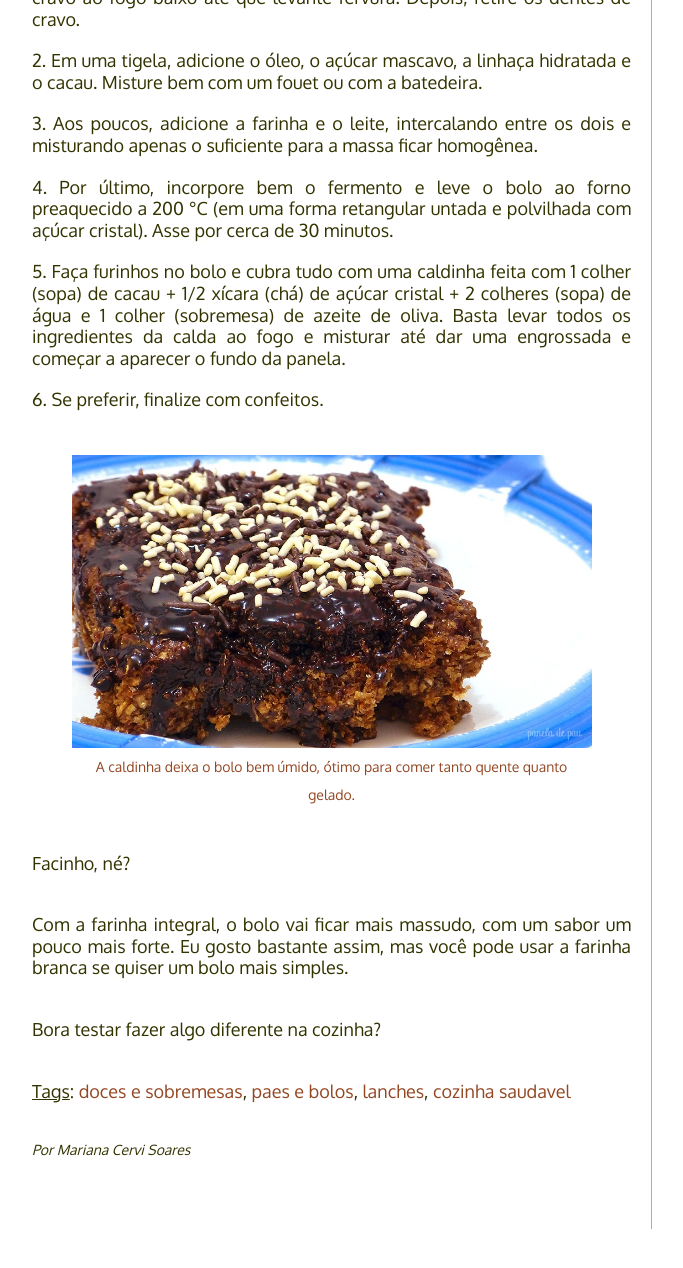
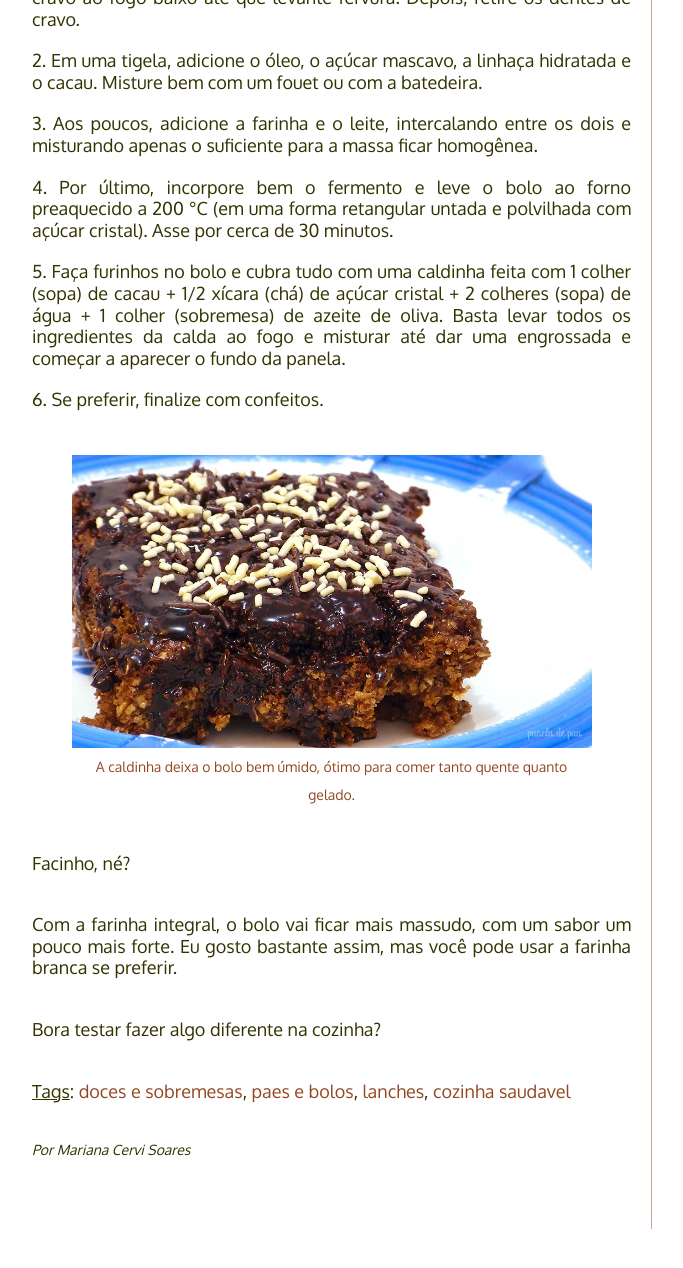
Before and after one commit to PaneladePau/paneladepau-jekyll-blog, a Jekyll site: the page built from _posts/2016-06-30-bolo-vegano-de-chocolate.md, in a window 1280 px wide and 1400 px high, scrolled down 1414 px. Shown: the top 1268 px of the window, without its empty margins (138-821 px from the left). Built offline with Jekyll 4.4.1, drawn with Linux system fonts in a browser that asks for light colours; nearby versions of some CDN libraries; some web fonts are replaced.

Commit message:
“update”

```diff
--- a/_posts/2016-06-30-bolo-vegano-de-chocolate.md
+++ b/_posts/2016-06-30-bolo-vegano-de-chocolate.md
@@ -38,13 +38,13 @@ Vamos cozinhar?
 2. Em uma tigela, adicione o óleo, o açúcar mascavo, a linhaça hidratada e o cacau. Misture bem com um fouet ou com a batedeira.
 3. Aos poucos, adicione a farinha e o leite, intercalando entre os dois e misturando apenas o suficiente para a massa ficar homogênea.
 4. Por último, incorpore bem o fermento e leve o bolo ao forno preaquecido a 200 °C (em uma forma retangular untada e polvilhada com açúcar cristal). Asse por cerca de 30 minutos.
-5. Faça furinhos no bolo e cubra tudo com uma caldinha feita com 1 colher (sopa) de cacau + 1/2 xícara (chá) de açúcar cristal + 2 colheres (sopa) de água e 1 colher (sobremesa) de azeite de oliva. Basta levar todos os ingredientes da calda ao fogo e misturar até dar uma engrossada e começar a aparecer o fundo da panela.
+5. Faça furinhos no bolo e cubra tudo com uma caldinha feita com 1 colher (sopa) de cacau + 1/2 xícara (chá) de açúcar cristal + 2 colheres (sopa) de água + 1 colher (sobremesa) de azeite de oliva. Basta levar todos os ingredientes da calda ao fogo e misturar até dar uma engrossada e começar a aparecer o fundo da panela.
 6. Se preferir, finalize com confeitos.
 
 {% include imagem2.html %}
 
 Facinho, né?
 
-Com a farinha integral, o bolo vai ficar mais massudo, com um sabor um pouco mais forte. Eu gosto bastante assim, mas você pode usar a farinha branca se quiser um bolo mais simples.
+Com a farinha integral, o bolo vai ficar mais massudo, com um sabor um pouco mais forte. Eu gosto bastante assim, mas você pode usar a farinha branca se preferir.
 
 Bora testar fazer algo diferente na cozinha?
```
Also changed, not shown: img/fotos-dos-posts/bolo-vegano-chocolate2.jpg.
